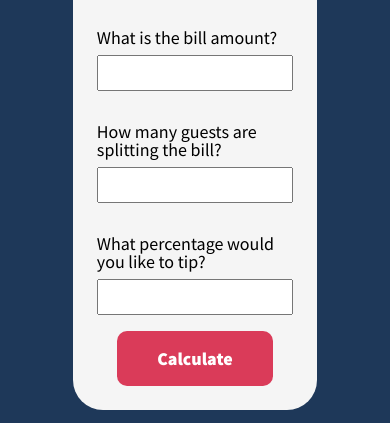
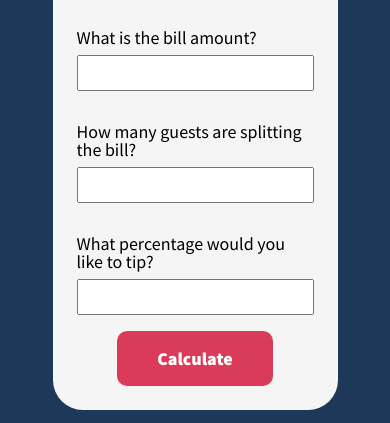
Before and after one commit to webcrawlersites/tip-calculator, a plain HTML site: page index.html in a window 390 px wide. Shown: the part 132-555 px from the top of the page. Drawn offline with Linux system fonts and the light colour scheme.

Commit message:
Edit grid styles for mobile

```diff
--- a/css/style.css
+++ b/css/style.css
@@ -126,7 +126,7 @@ label, input {
 
 @media screen and (max-width: 768px) {
   body {
-    grid-template-columns: 1fr 5fr 1fr;
+    grid-template-columns: 0.5fr 5fr 0.5fr;
     grid-template-rows: 1fr repeat(2, auto) 1fr;
     grid-row-gap: 1rem;
   }
```
